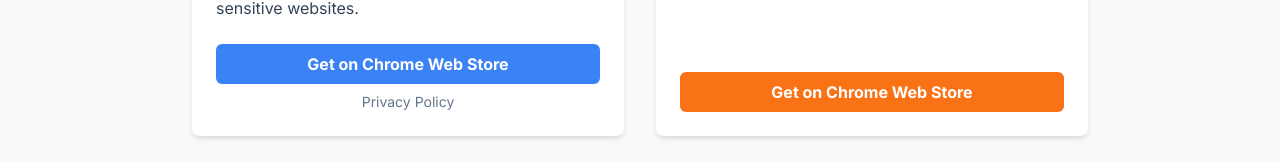
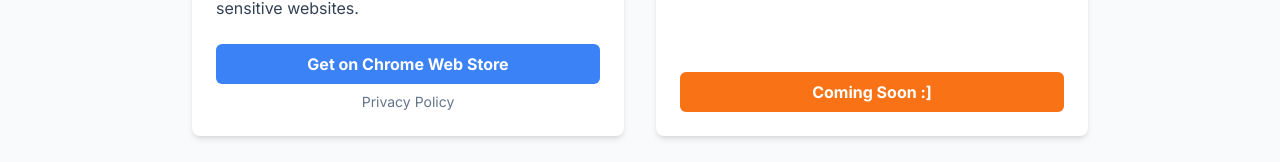
Before and after one commit to voozap/voozap.github.io, a plain HTML site: page index.html in a window 1280 px wide. Shown: the part 432-594 px from the top of the page. Drawn offline with nearby package versions, Linux system fonts and the light colour scheme.

Commit message:
Update index.html

```diff
--- a/index.html
+++ b/index.html
@@ -57,7 +57,7 @@
                     </div>
                     <p class="text-slate-700 flex-grow">A competitive intelligence toolkit that provides in-depth analytics, tag analysis, and quality scoring directly on Etsy pages and more! All to help sellers optimize their listings.</p>
                     <a href="[PASTE YOUR CHROME WEB STORE LINK HERE WHEN READY]" class="mt-6 bg-orange-500 text-white font-bold py-2 px-4 rounded-md hover:bg-orange-600 transition text-center">
-                        Get on Chrome Web Store
+                        Coming Soon :]
                     </a>
                 </div>
 
```
